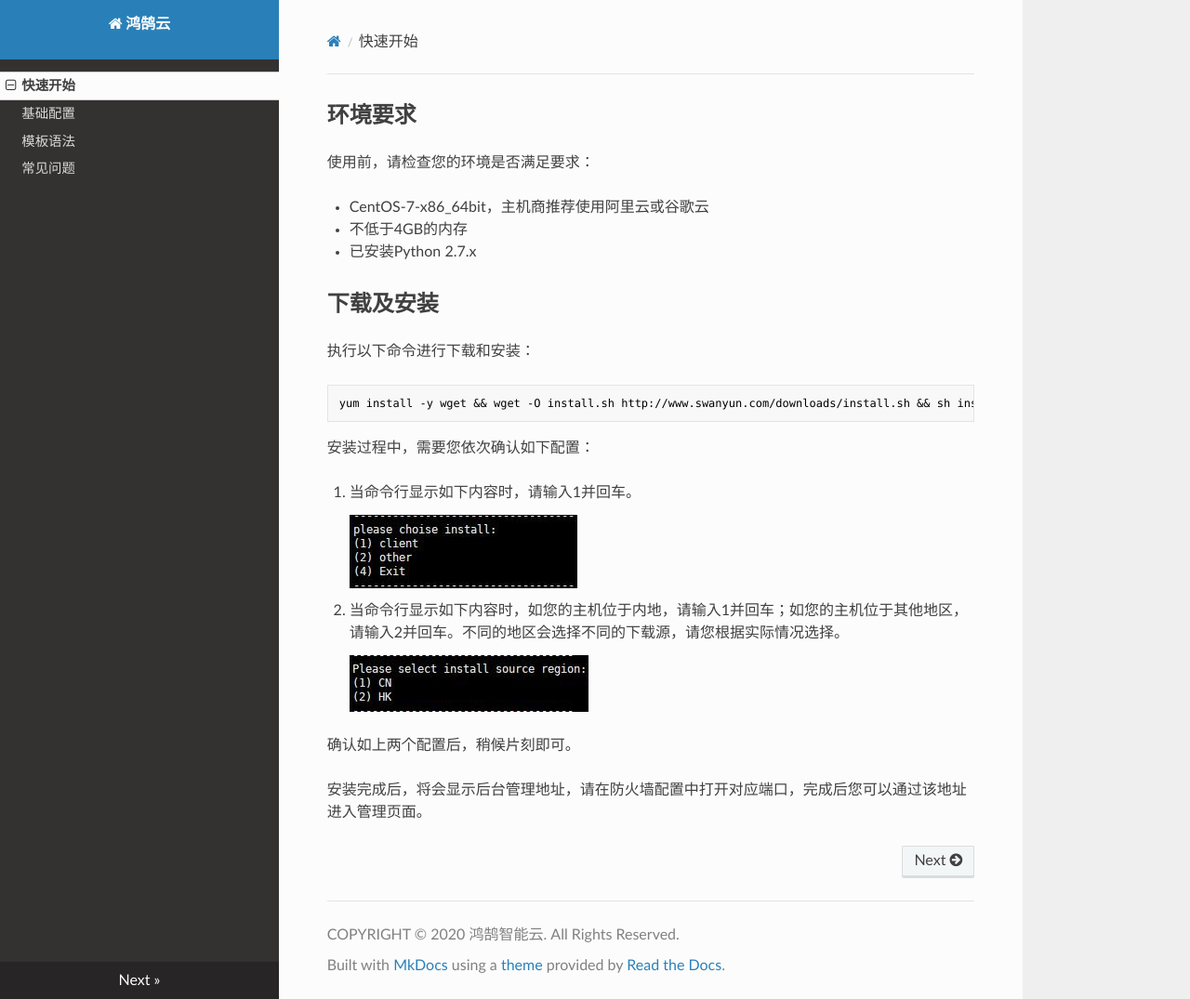
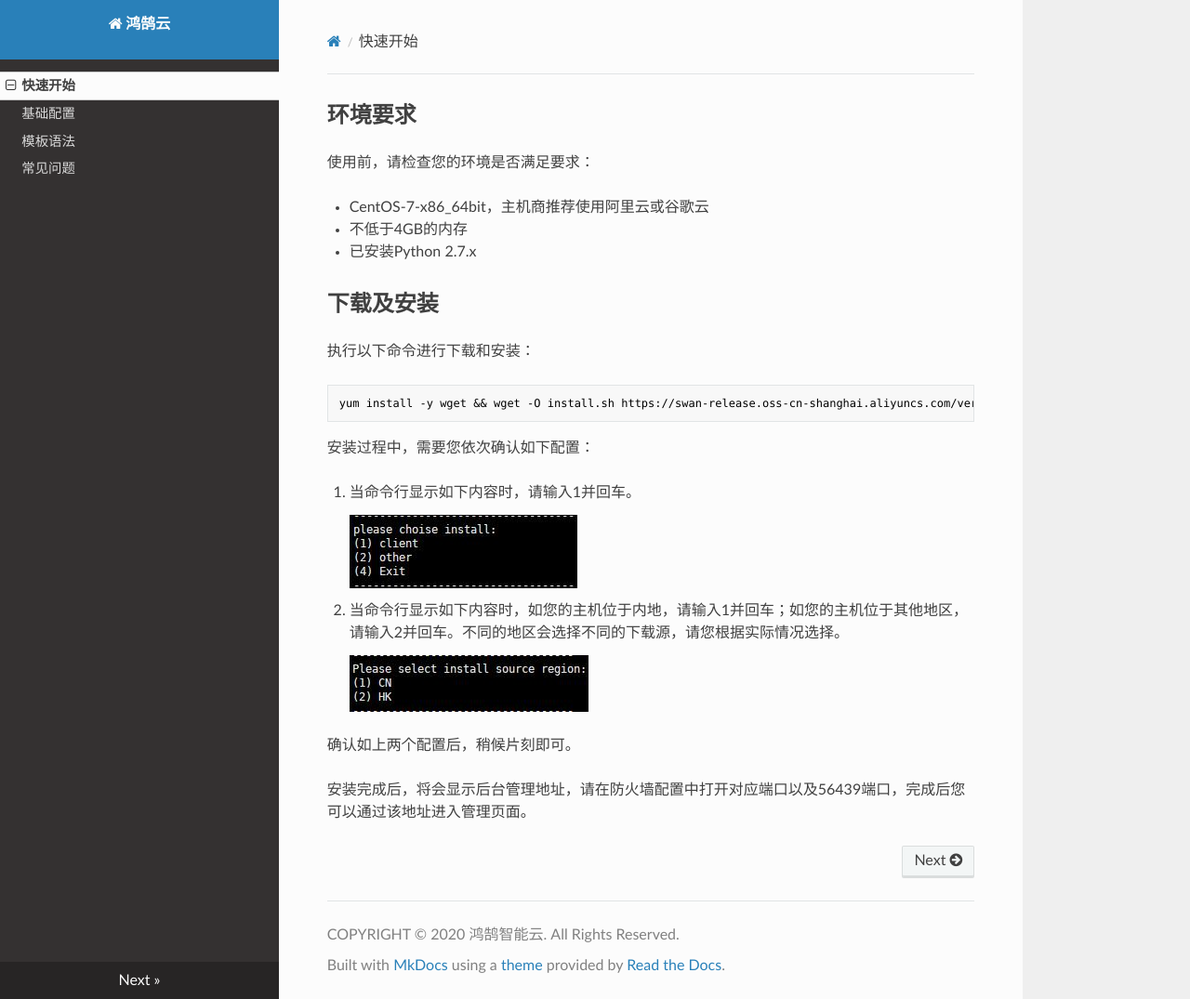
Before and after one commit to houjixinxi/docs, an MkDocs documentation site: the page built from docs/quick-start.md, in a window 1280 px wide and 1075 px high. Shown: the whole window at 93% size. Built offline with MkDocs 1.6.1, drawn with Linux system fonts in a browser that asks for light colours; nearby versions of some CDN libraries.

Commit message:
change_install_url

```diff
--- a/docs/quick-start.md
+++ b/docs/quick-start.md
@@ -9,7 +9,7 @@
 ## 下载及安装
 执行以下命令进行下载和安装：
 
-    yum install -y wget && wget -O install.sh http://www.swanyun.com/downloads/install.sh && sh install.sh
+    yum install -y wget && wget -O install.sh https://swan-release.oss-cn-shanghai.aliyuncs.com/version/install.sh && sh install.sh
 
 安装过程中，需要您依次确认如下配置：
 
@@ -26,4 +26,4 @@
 
 确认如上两个配置后，稍候片刻即可。
 
-安装完成后，将会显示后台管理地址，请在防火墙配置中打开对应端口，完成后您可以通过该地址进入管理页面。
+安装完成后，将会显示后台管理地址，请在防火墙配置中打开对应端口以及56439端口，完成后您可以通过该地址进入管理页面。
```
